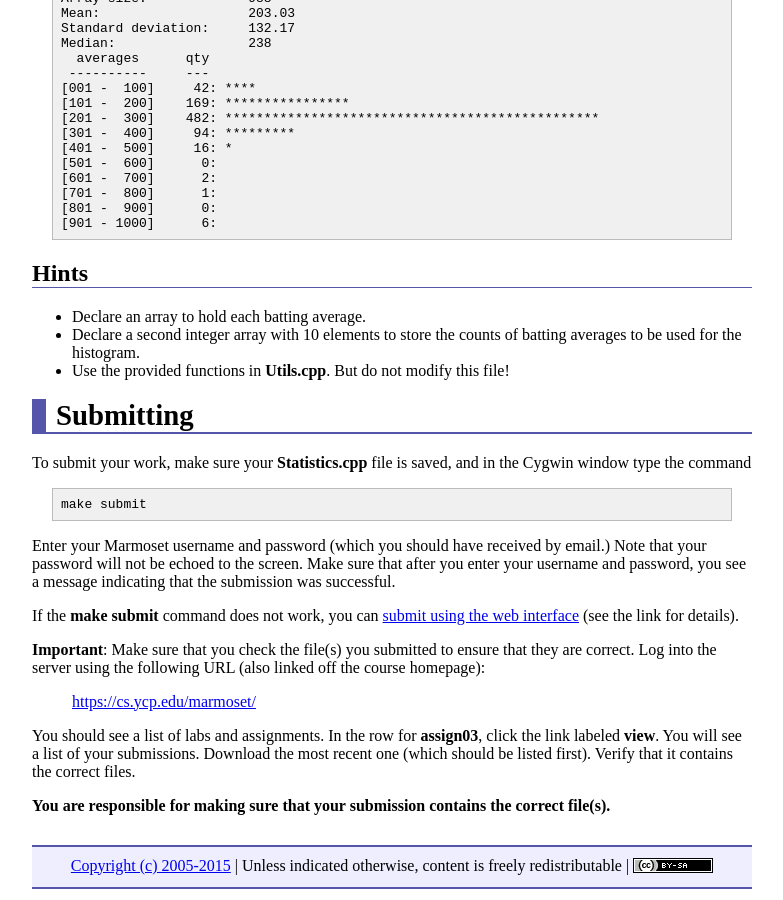
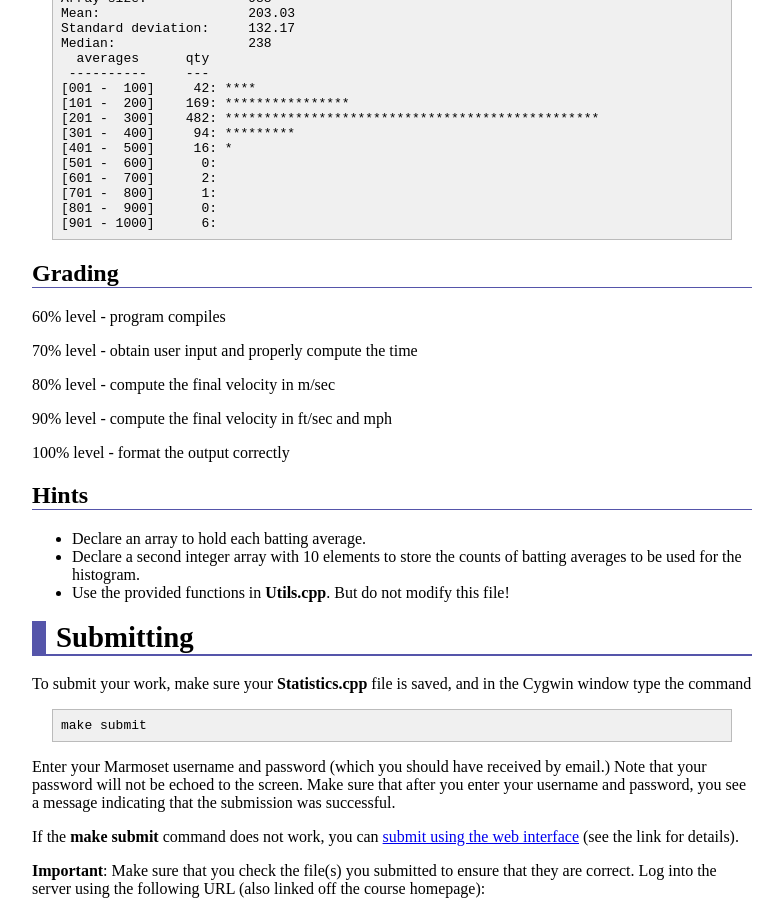
Before and after one commit to ycpcs/cs101-spring2015, a Jekyll site: the page built from assign/assign03.md, in a window 1280 px wide and 900 px high, scrolled down 1565 px. Shown: the whole window, without its empty margins (248-1031 px from the left). Built offline with Jekyll 4.4.1, drawn with Linux system fonts in a browser that asks for light colours; Markdown is read by kramdown in place of the engine named in the settings.

Commit message:
Update assign03.md

```diff
--- a/assign/assign03.md
+++ b/assign/assign03.md
@@ -87,6 +87,18 @@ The following is the sample output when the “2005.txt” file is used.
     [801 -  900]      0:
     [901 - 1000]      6:
 
+## Grading
+
+60% level - program compiles
+
+70% level - obtain user input and properly compute the time
+
+80% level - compute the final velocity in m/sec
+
+90% level - compute the final velocity in ft/sec and mph
+
+100% level - format the output correctly
+
 ## Hints
 
 * Declare an array to hold each batting average.
```
